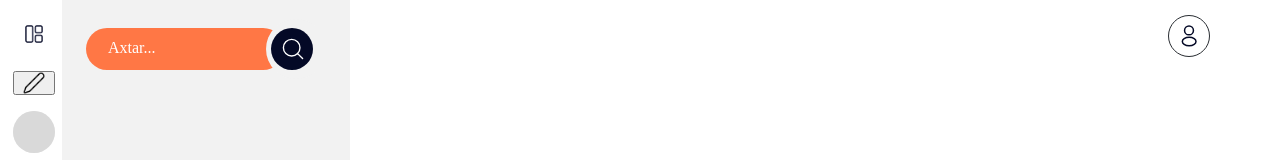
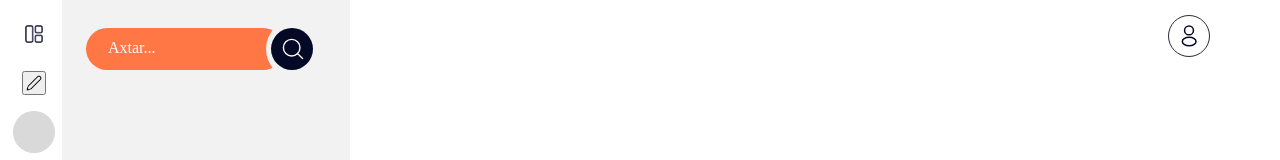
Before and after one commit to mammadovailaha/turing_ai, a React (Vite) app: page / in a window 1280 px wide. Shown: the top 160 px of the page. Built offline with nearby package versions, Linux system fonts and the light colour scheme.

Commit message:
Konflikt həll edildi və sidebar düzəldildi

```diff
--- a/src/components/Sidebar.css
+++ b/src/components/Sidebar.css
@@ -200,8 +200,6 @@
     height: 42px;
     padding: 8px;
     display: flex;
-<<<<<<< HEAD
-=======
     width: 24px;
     height: 24px;
     justify-content: center;
@@ -234,29 +232,12 @@
     display: flex;
     width: 42px;
     height: 42px;
->>>>>>> 939be0e5f37453dd84f95e26d41711678106d194
     justify-content: center;
     align-items: center;
     gap: 8px;
     aspect-ratio: 1/1;
     border: none;
     cursor: pointer;
-<<<<<<< HEAD
-    background-color: transparent;
-}
-
-/* new chat icon */
-.new-chat-button img {
-    width: 34px;
-    height: 34px;
-    display: flex;
-    justify-content: center;
-    align-items: center;
-
-}
-
-
-=======
 }
 
 .search-button img {
@@ -267,7 +248,6 @@
     aspect-ratio: 1/1;
     filter: brightness(0) invert(1);
 }
->>>>>>> 939be0e5f37453dd84f95e26d41711678106d194
 
 .sidebar-button:hover {
     background-color: var(--hover-color);
```
